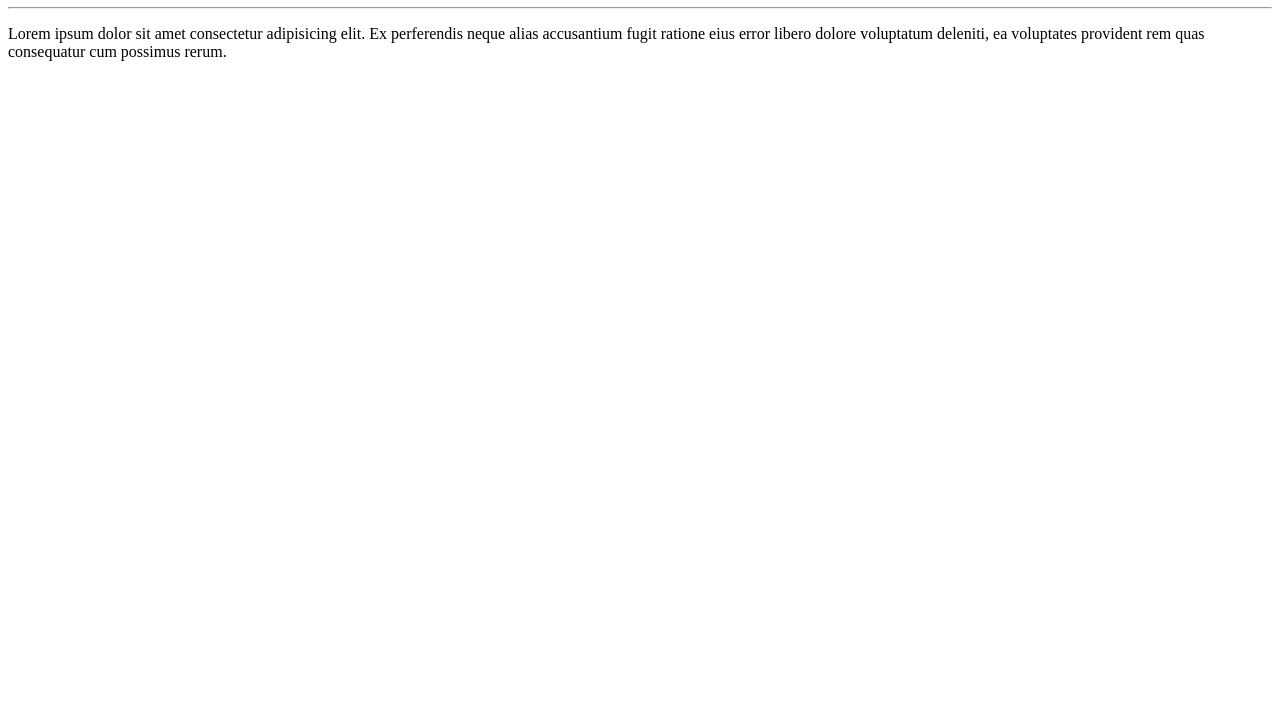
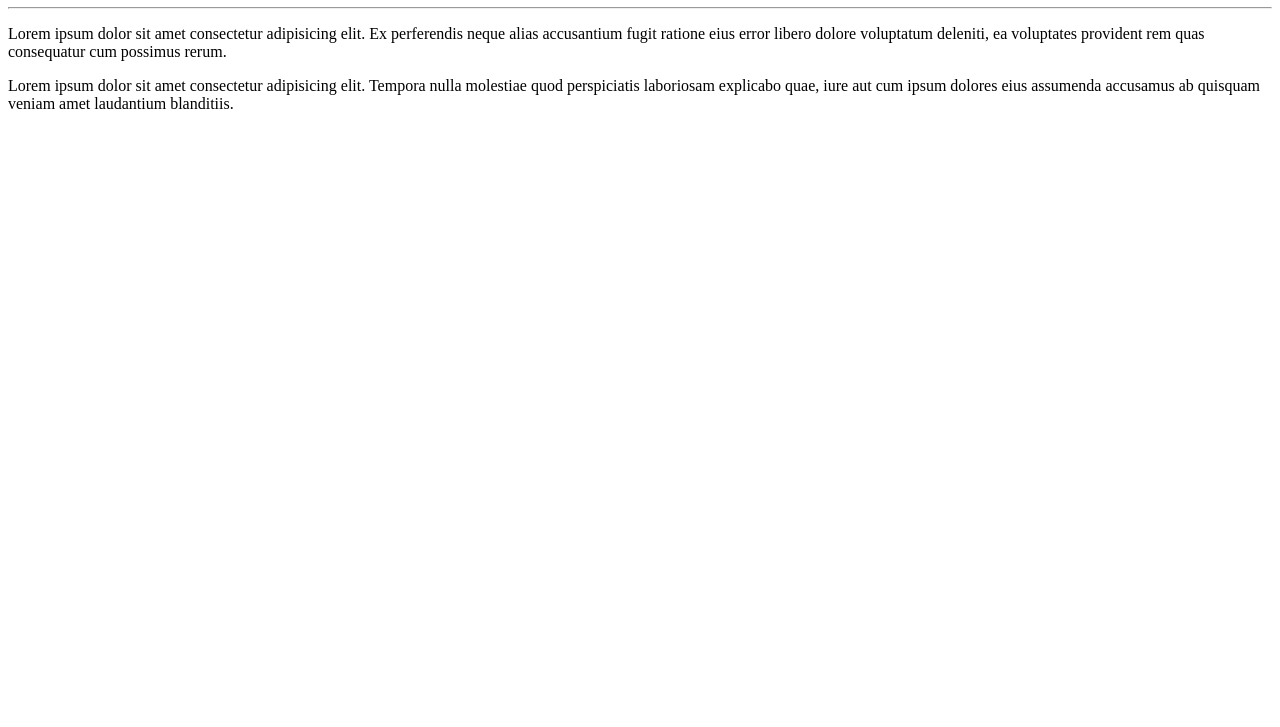
Before and after one commit to caiobaldez/New-test, a plain HTML site: page site-teste/index.html in a window 1280 px wide. Shown: the part 73-800 px from the top of the page. Drawn offline with Linux system fonts and the light colour scheme.

Commit message:
adicionei um parágrafo

```diff
--- a/site-teste/index.html
+++ b/site-teste/index.html
@@ -9,5 +9,6 @@
     <h1>Teste de Repositório</h1>
     <hr>
     <p>Lorem ipsum dolor sit amet consectetur adipisicing elit. Ex perferendis neque alias accusantium fugit ratione eius error libero dolore voluptatum deleniti, ea voluptates provident rem quas consequatur cum possimus rerum.</p>
+    <p>Lorem ipsum dolor sit amet consectetur adipisicing elit. Tempora nulla molestiae quod perspiciatis laboriosam explicabo quae, iure aut cum ipsum dolores eius assumenda accusamus ab quisquam veniam amet laudantium blanditiis.</p>
 </body>
 </html>
```
